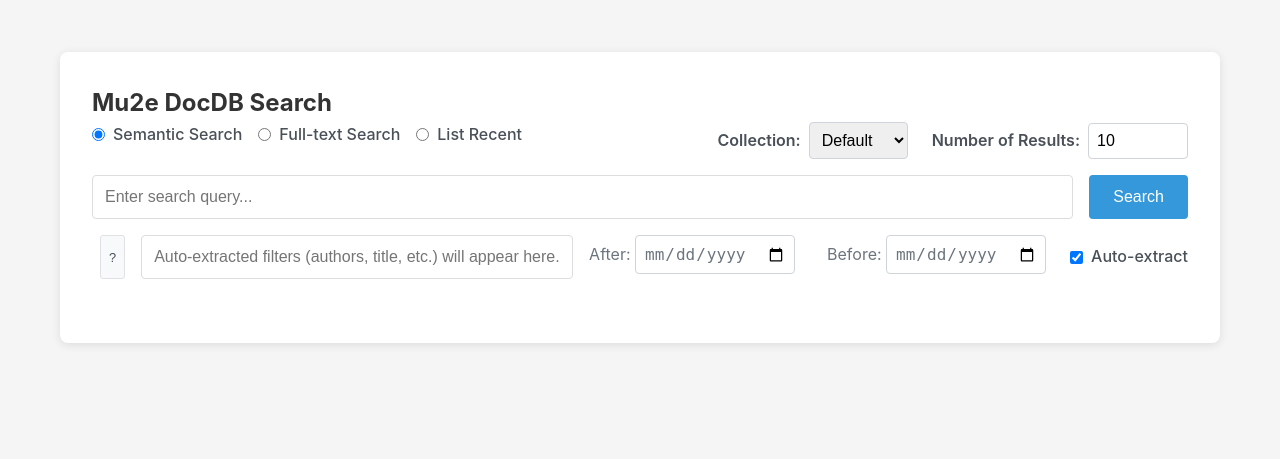
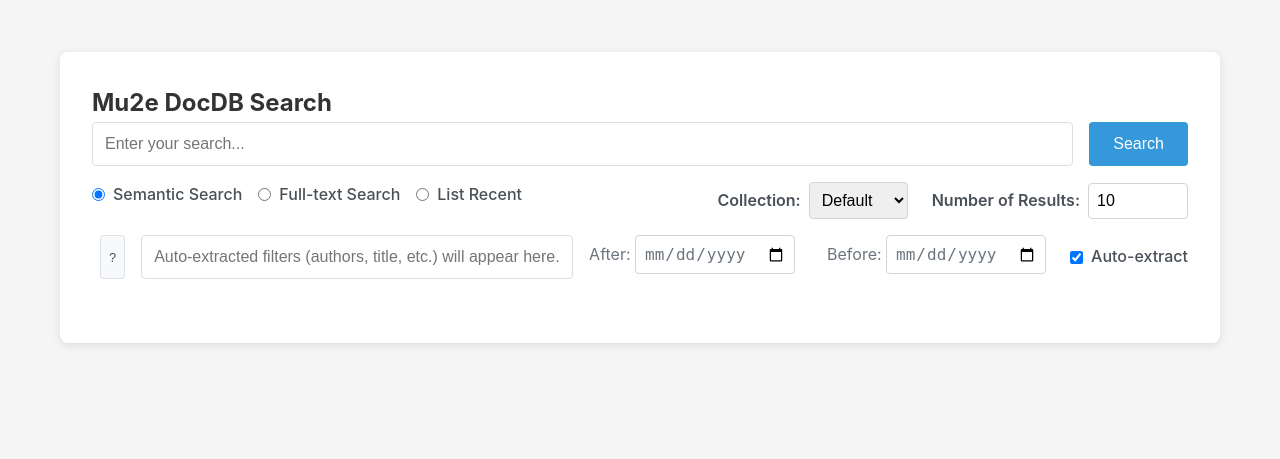
Before and after one commit to corrodis/mu2eDocChat, a Flask app: page / in a window 1280 px wide. Shown: the part 181-640 px from the top of the page. Run offline with Flask 3, Linux system fonts and the light colour scheme; parts of the project's set-up code (start-up, migrations or seed data) failed here and were passed over.

Commit message:
search: moved search text to the top

```diff
--- a/mu2e/web/templates/search.html
+++ b/mu2e/web/templates/search.html
@@ -9,6 +9,12 @@
 {% block content %}
 <div class="card">
     <h2>Mu2e DocDB Search</h2>
+
+    <div class="input-group">
+
+        <input type="text" id="searchQuery" placeholder="Enter your search..." class="flex-1">
+        <button onclick="performSearch()" class="btn">Search</button>
+    </div>
 
     <div class="input-group" style="display: flex; justify-content: space-between; align-items: flex-start; gap: 1rem;">
         <div style="display: flex; align-items: center; gap: 1rem;">
@@ -41,12 +47,6 @@
                 <input type="number" id="n_results" placeholder="n" value="10" style="width: 100px; padding: 0.5rem; border: 1px solid #ced4da; border-radius: 4px;">
             </div>
         </div>
-    </div>
-
-    <div class="input-group">
-
-        <input type="text" id="searchQuery" placeholder="Enter search query..." class="flex-1">
-        <button onclick="performSearch()" class="btn">Search</button>
     </div>
     <div class="input-group">
         <button onclick="toggleFilterHelp()" class="btn-small" style="margin-left: 0.5rem;">?</button>
```
